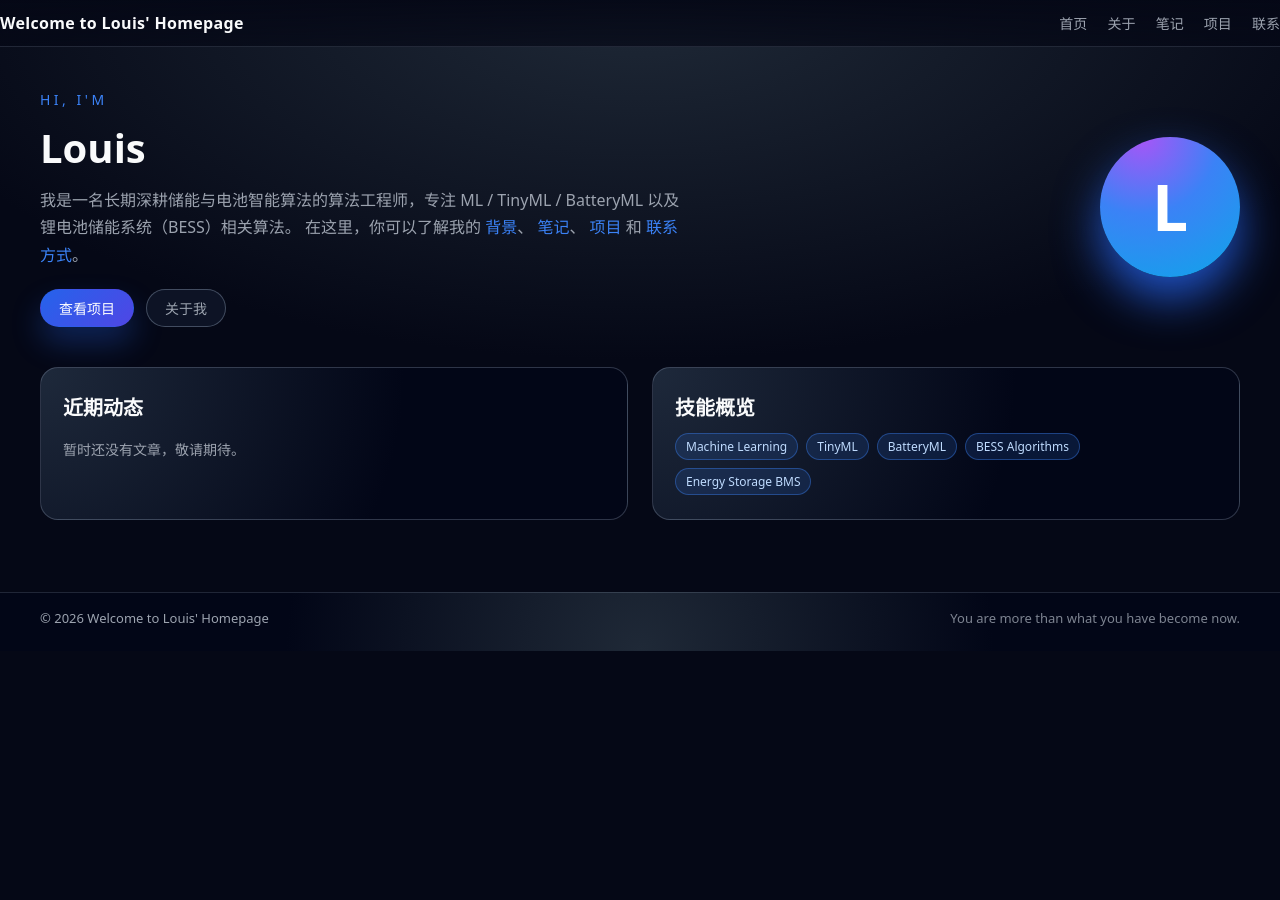
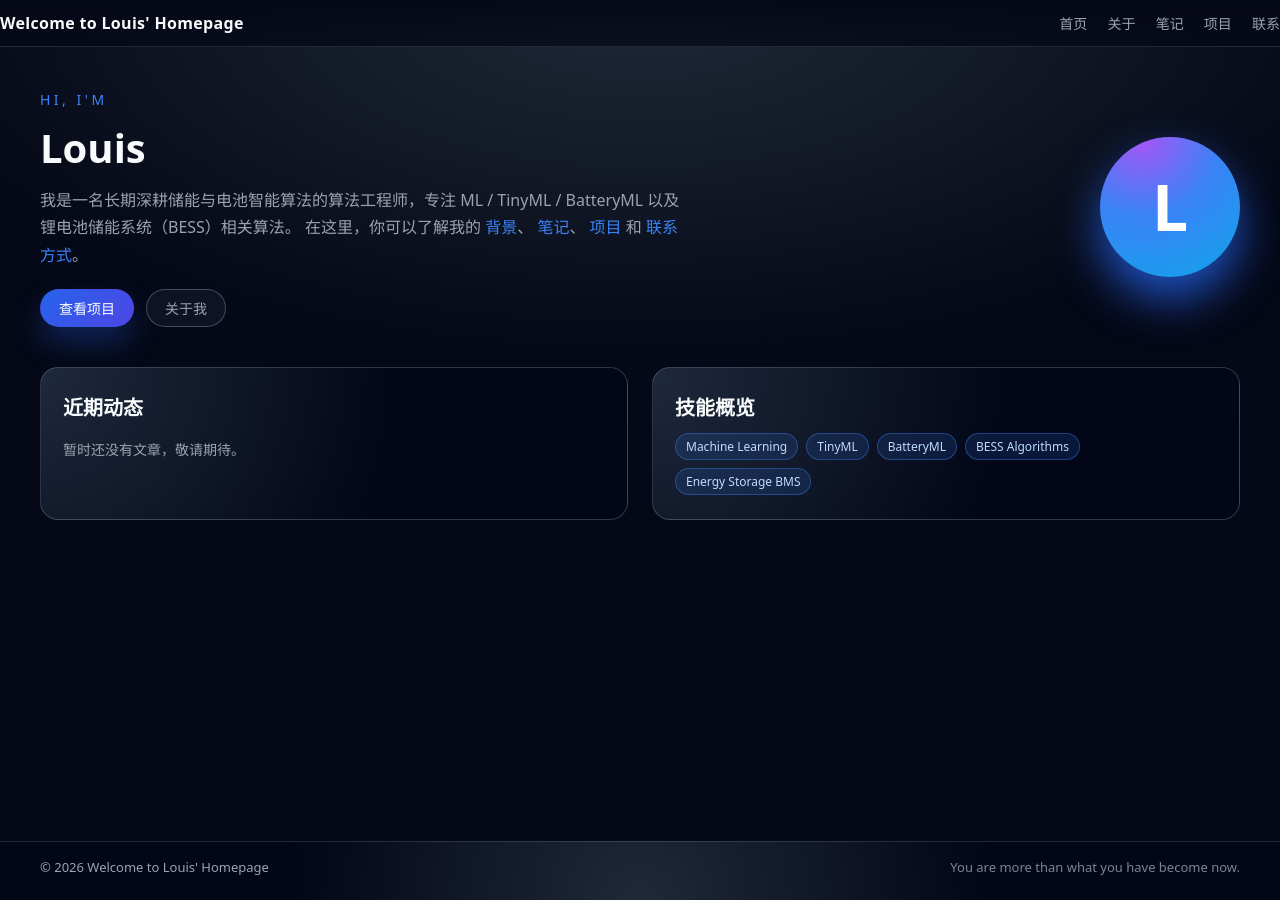
Before and after one commit to louislog/louislog.github.io, a Jekyll site: the page built from index.md, in a window 1280 px wide. Built offline with Jekyll 4.4.1, drawn with Linux system fonts in a browser that asks for light colours.

Commit message:
Add .DS_Store file and update CSS for improved layout; set body to flex display and adjust site main padding for better responsiveness.

```diff
--- a/assets/css/style.css
+++ b/assets/css/style.css
@@ -22,6 +22,8 @@ body {
   margin: 0;
   padding: 0;
   min-height: 100vh;
+  display: flex;
+  flex-direction: column;
   font-family: system-ui, -apple-system, BlinkMacSystemFont, "SF Pro Text",
     "Segoe UI", sans-serif;
   background: radial-gradient(ellipse 120% 80% at 50% 0%, #1f2937 0, var(--bg) 50%);
@@ -83,8 +85,8 @@ a:hover {
 }
 
 .site-main {
+  flex: 1;
   padding: 40px 0 64px;
-  min-height: 60vh;
 }
 
 .site-footer {
```
Also changed, not shown: 1 other file.
